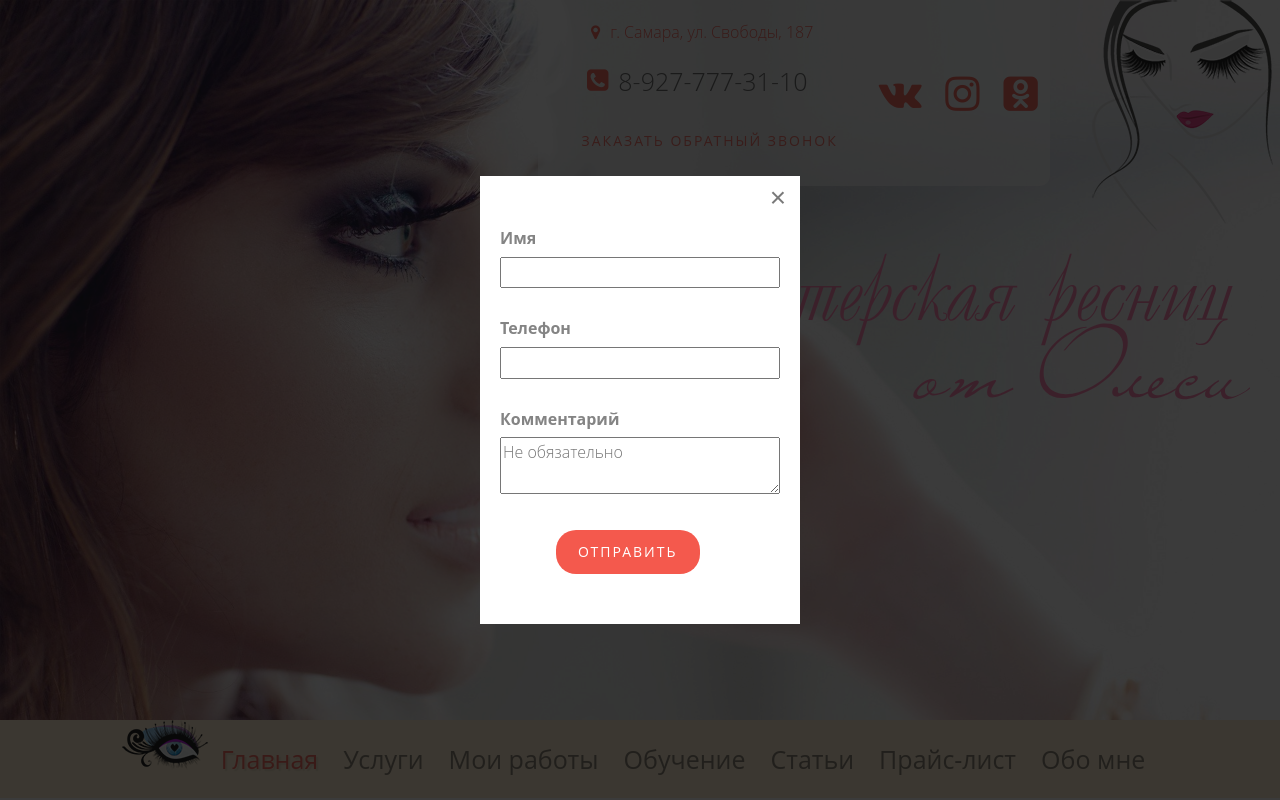
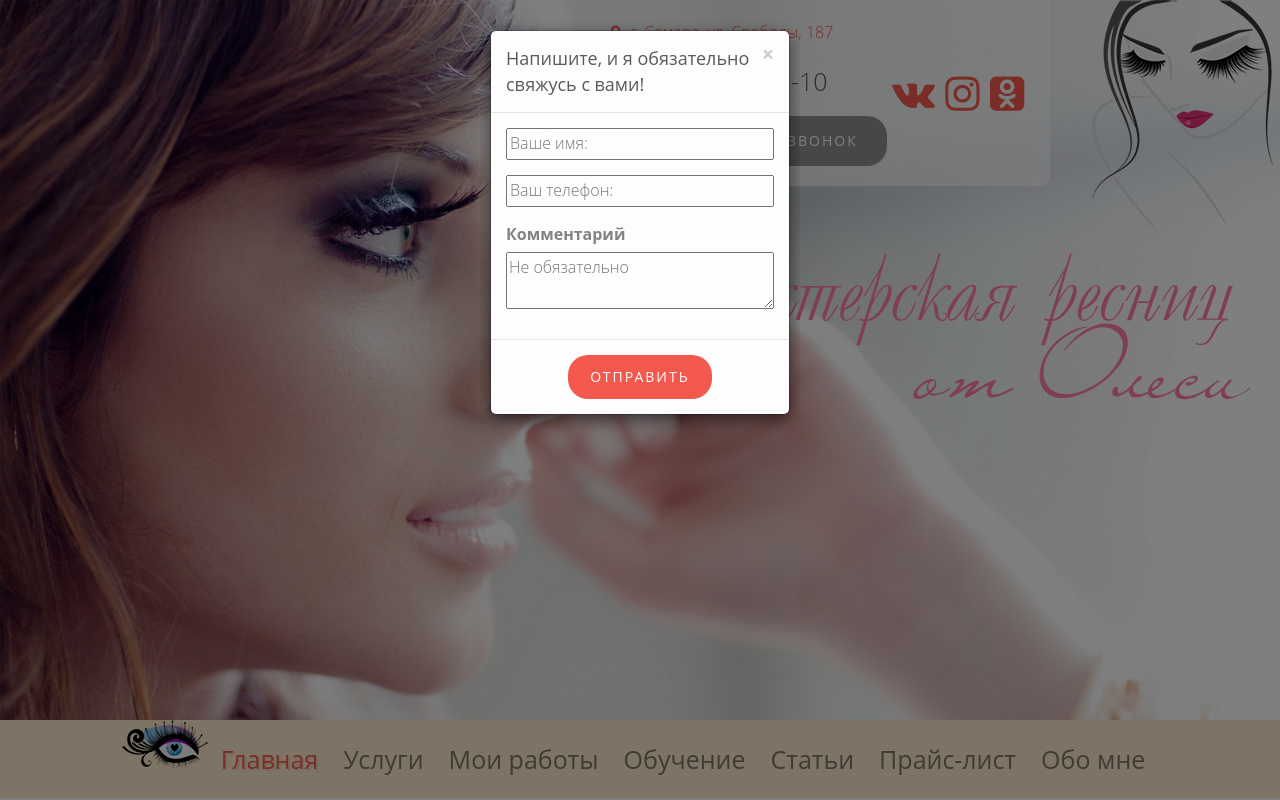
Before and after one commit to imgsrc/eyes-samara, a website: page app/index.html in a window 1280 px wide. Both pictures are taken after a click on the link "ЗАКАЗАТЬ ОБРАТНЫЙ ЗВОНОК". Shown: the top 800 px of the page. Drawn offline with Linux system fonts and the light colour scheme; files whose address does not match are found by name.

Commit message:
Переделал форму обратной связи

```diff
--- a/app/index.html
+++ b/app/index.html
@@ -75,7 +75,7 @@
 
                         <div class="top-phone"><i class="fa fa-phone-square"></i>8-927-777-31-10</div>
 
-                        <a href="#callback" class="btn btn_phone popup">Заказать обратный звонок</a>
+                        <a href="#myModal" class="btn btn_phone popup" data-toggle="modal">Заказать обратный звонок</a>
 
                     </div>
                     <div class="btn_soc">
@@ -108,31 +108,35 @@
                             <!--<p><a class="btn btn-primary btn-lg" href="#">Get Started</a></p>-->
                         </div>
                     </div>
-                    <!--</div>-->
                 </div>
             </div>
         </div>
 
-        <div class="hidden">
-            <form id="callback">
+        <form id="myModal" class="modal fade">
+            <div class="modal-dialog modal-sm">
+                <div class="modal-content">
+                    <div class="modal-header">
+                        <button type="button" class="close" data-dismiss="modal" aria-hidden="true">×</button>
+                        <h4 class="modal-title">Напишите, и я обязательно свяжусь с вами!</h4>
+                    </div>
                     <!-- Hidden Required Fields -->
                     <input type="hidden" name="project_name" value="Мастерская ресниц">
                     <input type="hidden" name="admin_email" value="forifelse@yandex.ru">
                     <input type="hidden" name="form_subject" value="Форма обратной связи">
                     <!-- END Hidden Required Fields -->
-
-                <label for="name">Имя</label>
-                <input type="text" name="Имя" id="name" required>
-                <label for="phone">Телефон</label>
-                <input type="tel" name="Телефон" id="phone" required>
+                    <div class="modal-body">
+                        <input type="text" name="Имя" placeholder="Ваше имя:" required>
+                        <input type="tel" name="Телефон" placeholder="Ваш телефон:"  required>
                         <label for="comments">Комментарий</label>
                         <textarea name="Комментарий" id="comments" placeholder="Не обязательно"></textarea>
-
-                <button id="subm" class="btn btn-primary">Отправить</button>
+                    </div>
+                    <div class="modal-footer">
+                        <button id="subm" class="btn btn-primary center-block">Отправить</button>
                         <h3 class="success">Спасибо, мы обязательно свяжемся с вами!</h3>
+                    </div>
+                </div>
+            </div>
         </form>
-        </div>
-
     </div>
 
 <header id="fh5co-header-section" class="sticky-banner">
@@ -572,10 +576,8 @@
 <script src="js/hoverIntent.js"></script>
 <script src="js/superfish.js"></script>
 <!-- Magnific Popup -->
-<script src="js/jquery.magnific-popup.min.js"></script>
-<script src="js/magnific-popup-options.js"></script>
-<!-- Animated -->
-<script src="js/animate-css.js"></script>
+<!--<script src="js/jquery.magnific-popup.min.js"></script>-->
+<!--<script src="js/magnific-popup-options.js"></script>-->
 <!-- PageScroll2id -->
 <script src="js/PageScroll2id.min.js"></script>
 
--- a/app/js/common.js
+++ b/app/js/common.js
@@ -10,17 +10,11 @@ $(function () {
             return $(this).attr("src").replace(".svg", ".png");
         });
     }
-    ;
 
-    // $(".desc img").animated("fadeInRight", "fadeOutRight");
-
-    $(".btn_phone").on("click", function(){
-        $("#callback").animated("fadeInDown", 2000);
-    });
 
     //E-mail Ajax Send
     //Documentation & Example: https://github.com/agragregra/uniMail
-    $("#callback").submit(function () { //Change
+    $("#myModal").submit(function () { //Change
         var th = $(this);
         $.ajax({
             type: "POST",
@@ -37,15 +31,15 @@ $(function () {
         return false;
     });
 
-    $("#entry_form").submit(function() { //Change
+    $("#entry_form").submit(function () { //Change
         var th = $(this);
         $.ajax({
             type: "POST",
             url: "mail.php", //Change
             data: th.serialize()
-        }).done(function() {
+        }).done(function () {
             alert("Спасибо за обращение, мы обязательно свяжемся с вами!");
-            setTimeout(function() {
+            setTimeout(function () {
                 // Done Functions
                 th.trigger("reset");
             }, 1000);
--- a/app/scss/style.scss
+++ b/app/scss/style.scss
@@ -159,20 +159,27 @@ figure {
   display: none;
 }
 
-#callback {
-  @include transition(all 2s ease);
-  h3 {
-    @include animation-delay(1s);
+#myModal {
+  max-width: 320px;
+  margin-right: auto;
+  margin-left: auto;
+  position: absolute;
+  top: 0;
+  transition: all 3s;
+  .modal-body {
+    input, textarea {
+      @include center-block;
+      width: 100%;
+      margin-bottom: 15px;
+    }
+  }
+   h3 {
     margin-top: 20px;
     font-size: 26px;
     color: $brand-primary;
     text-align: center;
     display: none;
   }
-}
-
-#callback.animated {
-  opacity: 1 !important;
 }
 
 #fh5co-header {
@@ -295,7 +302,7 @@ figure {
   flex-direction: row;
   justify-content: space-around;
   width: 30%;
-  padding: 20px 0;
+  padding: 20px;
   position: absolute;
   right: 15%;
   color: $brand-darker;
```
Also changed, not shown: app/css/bootstrap.css, app/css/style.css. Lines whose indentation alone changed are shown as unchanged.
